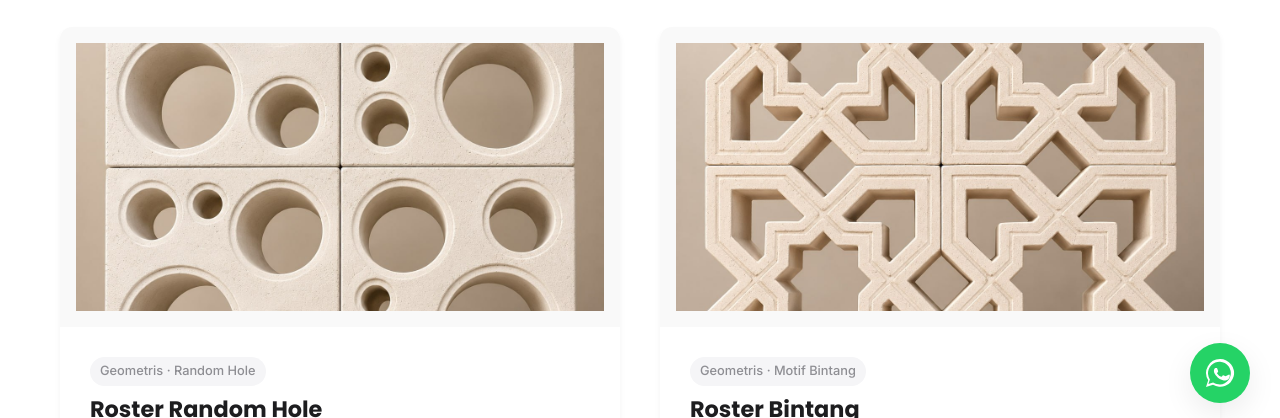
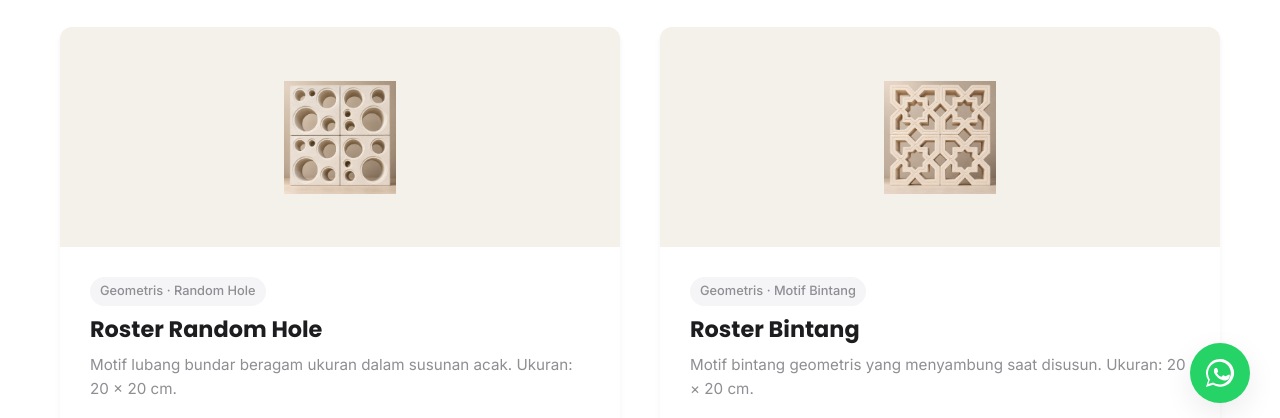
Before and after one commit to prima-8/primaroster-website, a website built with Vite: page produk.html in a window 1280 px wide. Shown: the part 367-785 px from the top of the page. Built offline with nearby package versions, Linux system fonts and the light colour scheme.

Commit message:
fix(products): override late-loaded catalog image styles

```diff
--- a/produk.html
+++ b/produk.html
@@ -17,18 +17,18 @@
       border-bottom: 2px solid var(--color-secondary);
       font-size: 2rem;
     }
-    /* Use a clearly inset image size so product photos look smaller in the catalog. */
-    .product-img-wrapper {
+    /* The production stylesheet is linked after this block; raise specificity so these catalog overrides win. */
+    body .product-img-wrapper {
       height: 220px;
       padding: 16px;
       background-color: #f4f1eb;
     }
-    .product-img-wrapper img {
+    body .product-img-wrapper img {
       width: 60%;
       height: 60%;
       object-fit: contain;
     }
-    .product-card:hover .product-img-wrapper img {
+    body .product-card:hover .product-img-wrapper img {
       transform: none;
     }
   </style>
```
